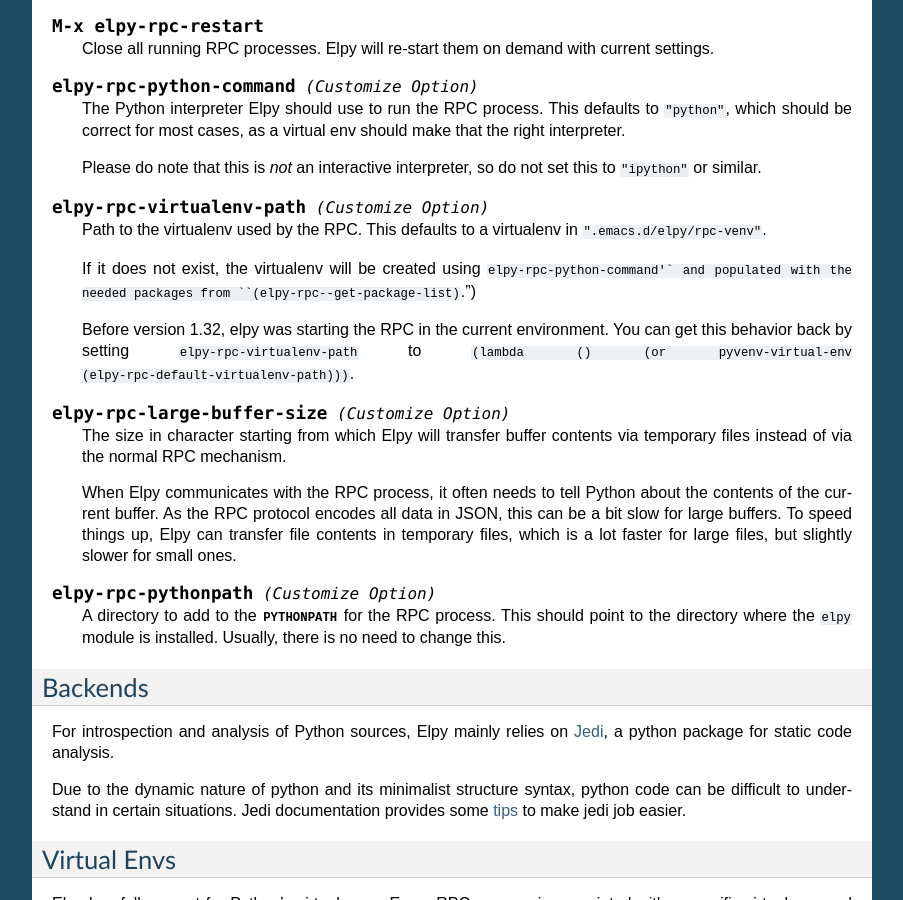
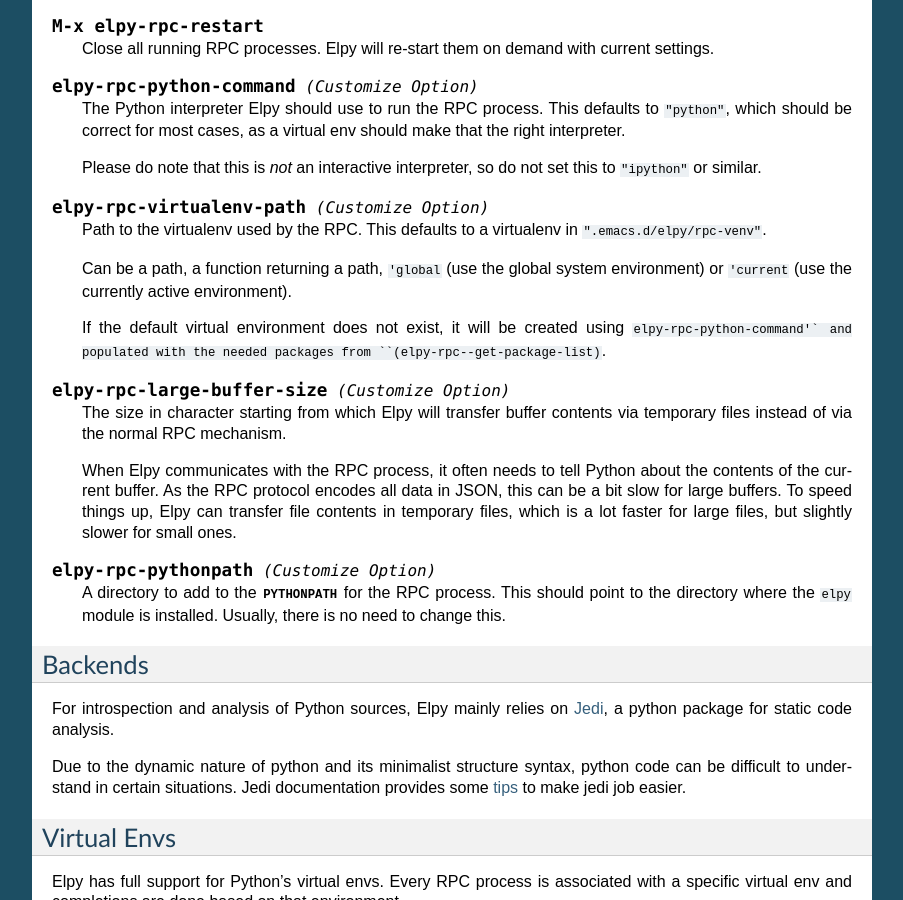
Before and after one commit to jorgenschaefer/elpy, a Sphinx documentation site: the page built from docs/concepts.rst, in a window 1280 px wide and 900 px high, scrolled down 448 px. Shown: the whole window, without its empty margins (198-1101 px from the left). Built offline with Sphinx 7.4.7, drawn with Linux system fonts in a browser that asks for light colours.

Commit message:
Add user-friendly options

```diff
--- a/docs/concepts.rst
+++ b/docs/concepts.rst
@@ -50,14 +50,13 @@
    Path to the virtualenv used by the RPC.
    This defaults to a virtualenv in ``".emacs.d/elpy/rpc-venv"``.
 
-   If it does not exist, the virtualenv will be created using
-   ``elpy-rpc-python-command'` and populated with the needed
-   packages from ``(elpy-rpc--get-package-list)``.")
+   Can be a path, a function returning a path, ``'global`` (use the
+   global system environment) or ``'current`` (use the currently
+   active environment).
 
-   Before version 1.32, elpy was starting the RPC in the current
-   environment. You can get this behavior back by setting
-   ``elpy-rpc-virtualenv-path`` to ``(lambda () (or pyvenv-virtual-env
-   (elpy-rpc-default-virtualenv-path)))``.
+   If the default virtual environment does not exist, it will be
+   created using ``elpy-rpc-python-command'` and populated with the
+   needed packages from ``(elpy-rpc--get-package-list)``.
 
 .. option:: elpy-rpc-large-buffer-size
 
```
Also changed, not shown: 2 other files.
